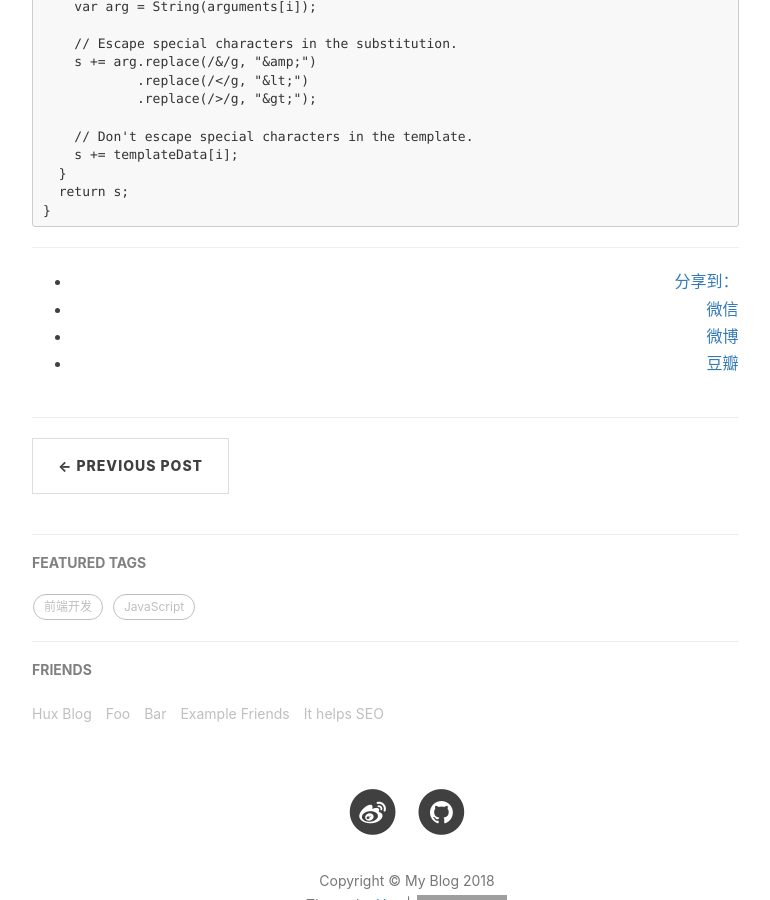
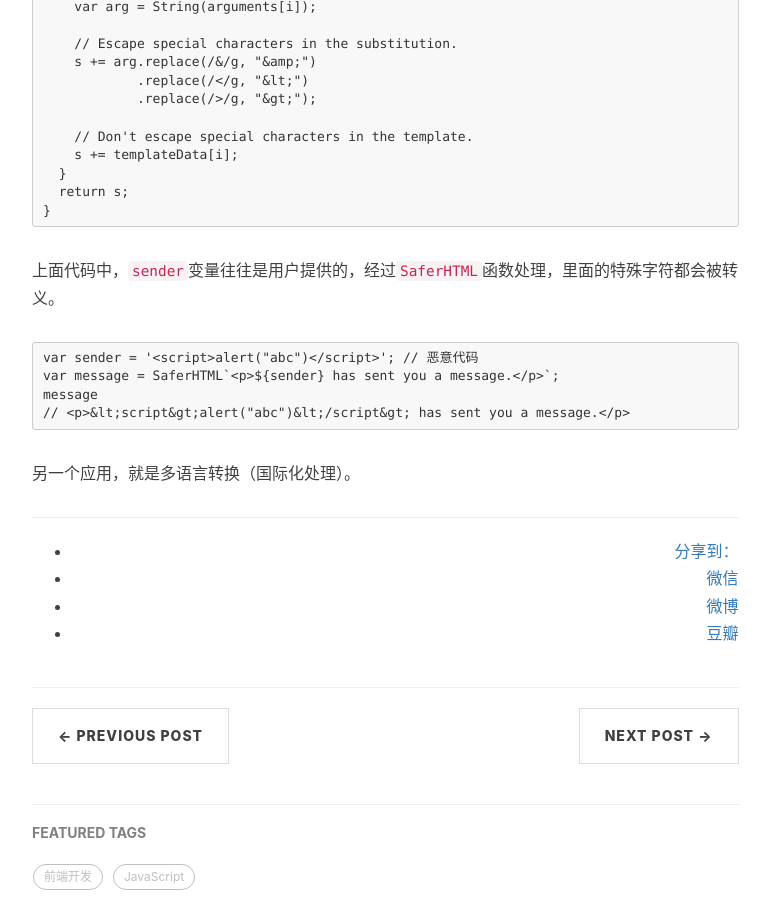
Before and after one commit to YouziXR/YouziXR.github.io, a Jekyll site: the page built from _posts/2018-09-07-ES6-learning-notes.md, in a window 1280 px wide and 900 px high, scrolled down 11852 px. Shown: the whole window, without its empty margins (233-1003 px from the left). Built offline with Jekyll 4.4.1, drawn with Linux system fonts in a browser that asks for light colours; nearby versions of some CDN libraries; our own code applies the rules of GitHub Pages for plain Markdown files; comment, search, counter and statistics services are not loaded; grey boxes are pictures that could not be loaded.

Commit message:
updates ES6 & new RegExp
new learning notes about RegExp

```diff
--- a/_posts/2018-09-07-ES6-learning-notes.md
+++ b/_posts/2018-09-07-ES6-learning-notes.md
@@ -479,3 +479,12 @@ ES6 内部使用严格相等运算符（`===`），判断一个位置是否有
 	  }
 	  return s;
 	}
+
+上面代码中，`sender`变量往往是用户提供的，经过`SaferHTML`函数处理，里面的特殊字符都会被转义。
+
+	var sender = '<script>alert("abc")</script>'; // 恶意代码
+	var message = SaferHTML`<p>${sender} has sent you a message.</p>`;
+	message
+	// <p>&lt;script&gt;alert("abc")&lt;/script&gt; has sent you a message.</p>
+
+另一个应用，就是多语言转换（国际化处理）。
```
Also changed, not shown: _posts/2018-09-11-RegExp-learning-notes.md (added, +7 -0 lines).
